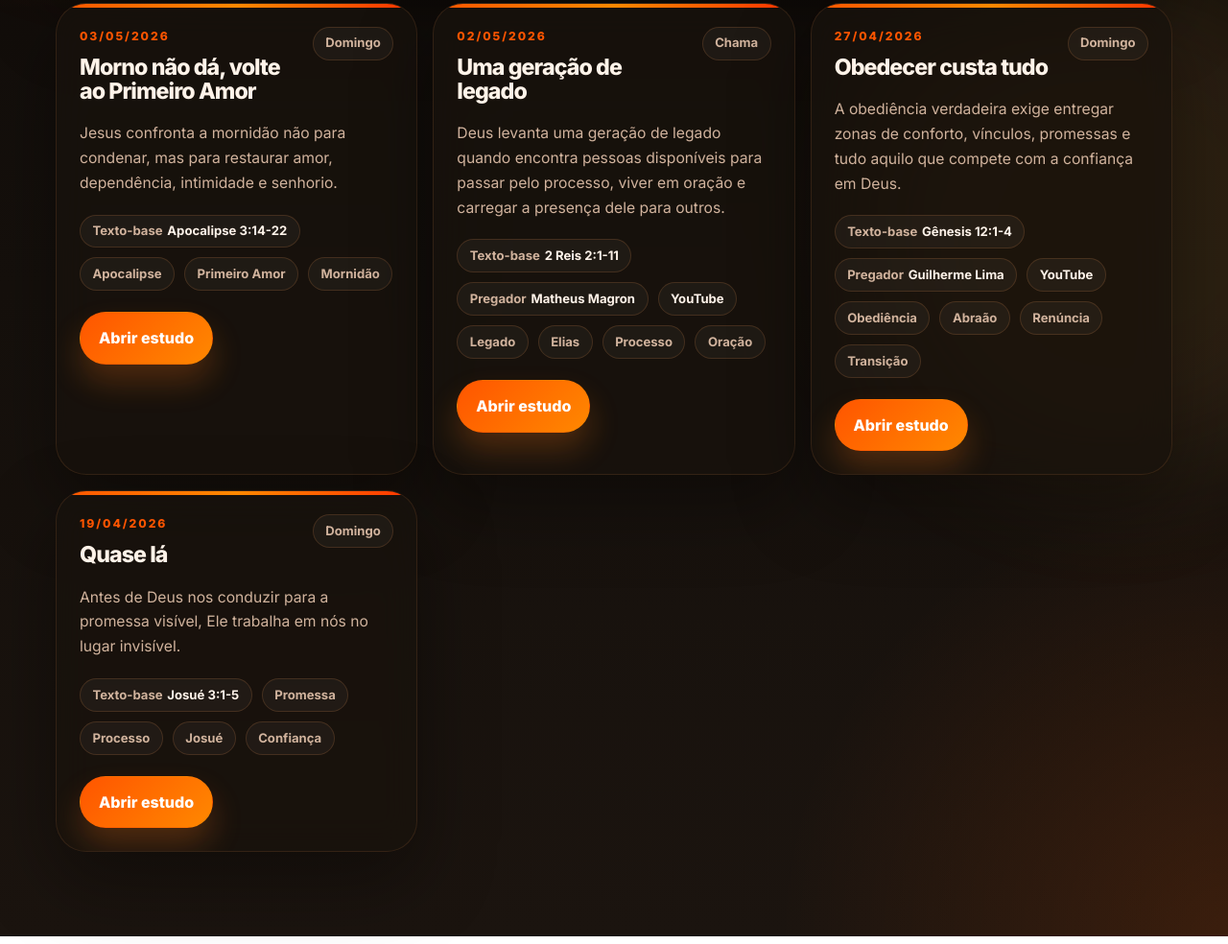
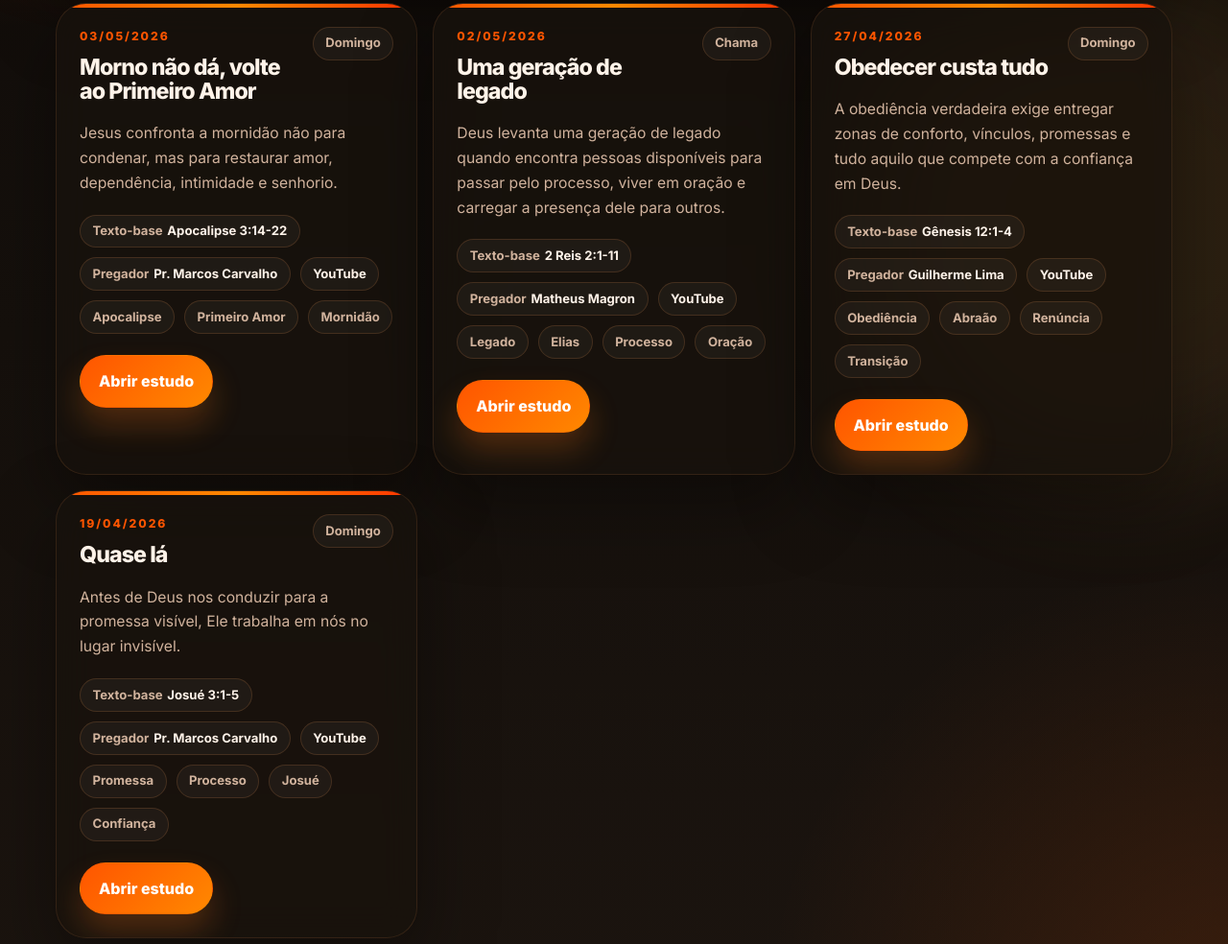
Before and after one commit to guisrael97/estudos-pregacoes, a website: page index.html in a window 1280 px wide. Shown: the part 494-1478 px from the top of the page at 96% size. Drawn offline with Linux system fonts and the light colour scheme.

Commit message:
Add source metadata for Marcos studies

```diff
--- a/index.html
+++ b/index.html
@@ -71,7 +71,7 @@
 
       <main class="summary-grid" data-study-list>
 
-        <article class="summary-card" data-study-card data-title="Morno não dá, volte ao Primeiro Amor" data-tags="Apocalipse Primeiro Amor Mornidão" data-type="Domingo" data-date="2026-05-03" data-preacher="" data-video-url="">
+        <article class="summary-card" data-study-card data-title="Morno não dá, volte ao Primeiro Amor" data-tags="Apocalipse Primeiro Amor Mornidão" data-type="Domingo" data-date="2026-05-03" data-preacher="Pr. Marcos Carvalho" data-video-url="https://www.youtube.com/watch?v=5tb_RQYHdXY&amp;t=5059s">
           <div class="summary-card-top">
             <div>
               <div class="card-eyebrow">03/05/2026</div>
@@ -82,6 +82,8 @@
           <p class="summary-card-copy">Jesus confronta a mornidão não para condenar, mas para restaurar amor, dependência, intimidade e senhorio.</p>
           <div class="summary-card-meta">
             <span class="pill">Texto-base <strong>Apocalipse 3:14-22</strong></span>
+<span class="pill">Pregador <strong>Pr. Marcos Carvalho</strong></span>
+<a class="pill pill-link" href="https://www.youtube.com/watch?v=5tb_RQYHdXY&amp;t=5059s" target="_blank" rel="noopener noreferrer">YouTube</a>
 <span class="pill">Apocalipse</span><span class="pill">Primeiro Amor</span><span class="pill">Mornidão</span>
           </div>
           <div class="summary-card-actions">
@@ -129,7 +131,7 @@
           </div>
         </article>
 
-        <article class="summary-card" data-study-card data-title="Quase lá" data-tags="Promessa Processo Josué Confiança" data-type="Domingo" data-date="2026-04-19" data-preacher="" data-video-url="">
+        <article class="summary-card" data-study-card data-title="Quase lá" data-tags="Promessa Processo Josué Confiança" data-type="Domingo" data-date="2026-04-19" data-preacher="Pr. Marcos Carvalho" data-video-url="https://www.youtube.com/watch?v=UefO9WIVKDU&amp;t=3131s">
           <div class="summary-card-top">
             <div>
               <div class="card-eyebrow">19/04/2026</div>
@@ -140,6 +142,8 @@
           <p class="summary-card-copy">Antes de Deus nos conduzir para a promessa visível, Ele trabalha em nós no lugar invisível.</p>
           <div class="summary-card-meta">
             <span class="pill">Texto-base <strong>Josué 3:1-5</strong></span>
+<span class="pill">Pregador <strong>Pr. Marcos Carvalho</strong></span>
+<a class="pill pill-link" href="https://www.youtube.com/watch?v=UefO9WIVKDU&amp;t=3131s" target="_blank" rel="noopener noreferrer">YouTube</a>
 <span class="pill">Promessa</span><span class="pill">Processo</span><span class="pill">Josué</span><span class="pill">Confiança</span>
           </div>
           <div class="summary-card-actions">
```
Also changed, not shown: estudos/2026-04-19/index.html (+3 -1 lines), estudos/2026-05-03/index.html (+3 -1 lines), studies/2026-04-19.md (+2 -0 lines), studies/2026-05-03.md (+2 -0 lines).
